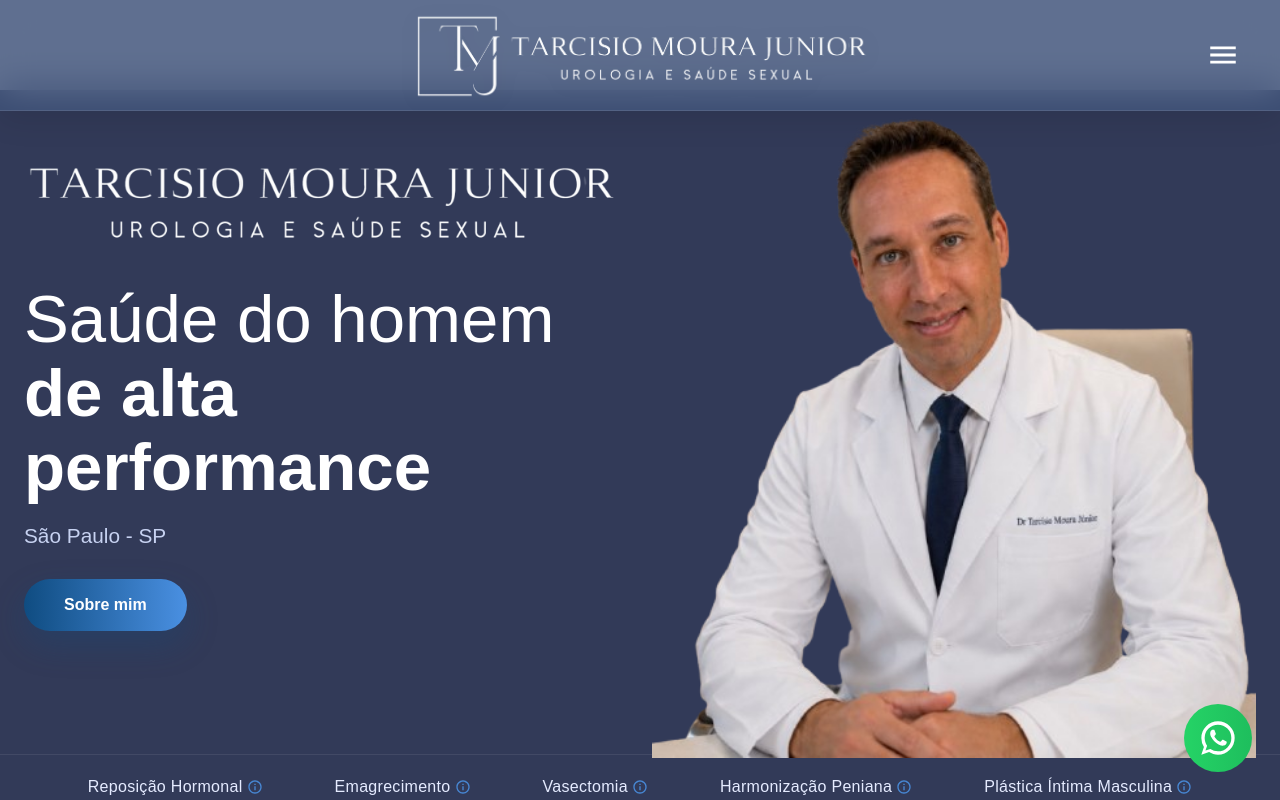
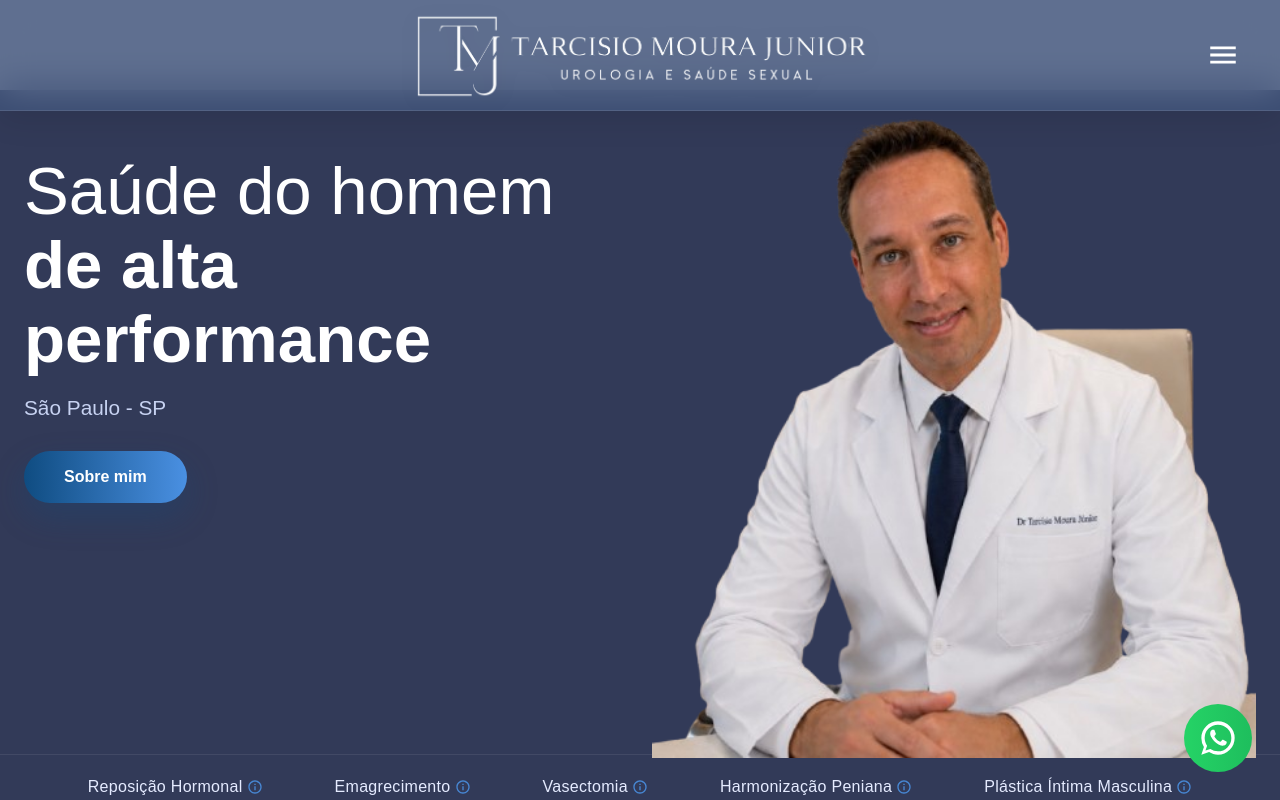
Before and after one commit to ViniciusFantin/landingpage_drtarcisiomoura, a React (Create React App) app: page / in a window 1280 px wide. Shown: the top 800 px of the page. Built offline with nearby package versions, Linux system fonts and the light colour scheme.

Commit message:
refactor: remove unused imports and commented code in IntroSection and FloatingWhatsApp components

```diff
--- a/src/components/IntroSection.jsx
+++ b/src/components/IntroSection.jsx
@@ -1,6 +1,5 @@
 import { Box, Container, Grid, Typography, Tooltip } from "@mui/material";
 
-import logo from "../assets/logo-sem-fundo3.png";
 import doutor from "../assets/doutor_editado.png";
 import { GradientButton } from "./common";
 import { colors } from "../theme/colors";
@@ -72,7 +71,7 @@
               md: 6,
             }}
           >
-            <Box
+            {/* <Box
               component="img"
               src={logo}
               alt="Logo"
@@ -86,7 +85,7 @@
 
                 mb: 1,
               }}
-            />
+            /> */}
 
             <Typography
               sx={{
--- a/src/components/TestimonialsSection.jsx
+++ b/src/components/TestimonialsSection.jsx
@@ -1,4 +1,4 @@
-import { Box, Container, Grid, Paper, Typography } from "@mui/material";
+import { Box, Container, Grid, Paper } from "@mui/material";
 
 import { SectionTitle, GradientButton } from "./common";
 
--- a/src/components/common/FloatingWhatsApp.jsx
+++ b/src/components/common/FloatingWhatsApp.jsx
@@ -2,7 +2,6 @@
 import WhatsAppIcon from "@mui/icons-material/WhatsApp";
 
 import { WHATSAPP } from "../../utils/constants";
-import { colors } from "../../theme/colors";
 
 export default function FloatingWhatsApp() {
   return (
```
